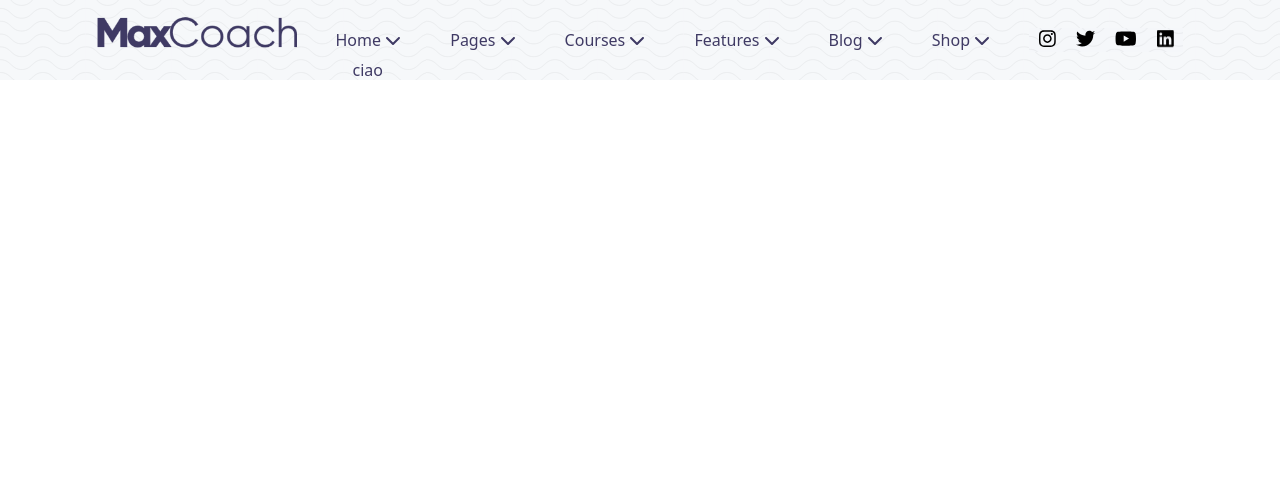
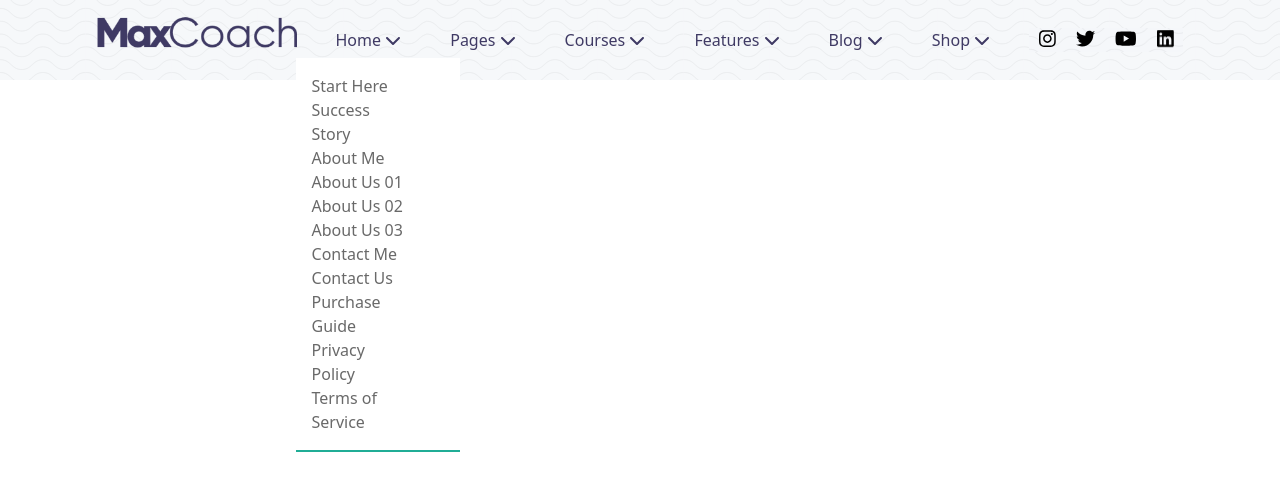
Before and after one commit to Matteo-Nesti/proj-html-vuejs, a Vue app: page / in a window 1280 px wide. Both pictures are taken after a click on the link "Home". Shown: the top 490 px of the page. Built offline with nearby package versions, Linux system fonts and the light colour scheme.

Commit message:
end header menu links

```diff
--- a/src/assets/style/vars.scss
+++ b/src/assets/style/vars.scss
@@ -7,4 +7,4 @@ $cream: #f8f8f8;
 $dark-cream: #f5f1ed;
 $dark-gray: #696969;
 $purple: #8c89a2;
-$full-white: #8c89a2;
+$full-white: #fff;
--- a/src/components/PageHeaderMenu.vue
+++ b/src/components/PageHeaderMenu.vue
@@ -1,14 +1,19 @@
 <template>
     <nav class="d-flex" v-for="(item, i) in items">
-        <a href="#" @click="showMenu(i)">
-            {{ item.title }}
-            <font-awesome-icon :icon="['fas', 'chevron-down']" />
-        </a>
+
+        <div>
+            <a href="#" @click="showMenu(i)" class="link-title">
+                {{ item.title }}
+                <font-awesome-icon :icon="['fas', 'chevron-down']" />
+            </a>
+        </div>
+
         <ul v-show="dropDrownIndex === i">
-            <li>
-                <a href="#">ciao</a>
+            <li v-for="voice in item.voices">
+                <a href="#">{{ voice }}</a>
             </li>
         </ul>
+
     </nav>
 </template>
 <script>
@@ -17,18 +22,18 @@ export default {
     data() {
         return {
             showDropDown: false,
-            dropDrownIndex: -1,
+            dropDrownIndex: NaN,
         }
     },
 
     props: {
-        items: Array
+        items: Array,
     },
 
     methods: {
         showMenu(index) {
             if (this.dropDrownIndex === index) {
-                this.dropDrownIndex = -1
+                this.dropDrownIndex = NaN
             }
             else {
                 this.dropDrownIndex = index
@@ -47,7 +52,7 @@ export default {
 nav {
     position: relative;
 
-    a {
+    .link-title {
         color: $second-color;
         text-decoration: none;
         margin: 0 10px;
@@ -57,10 +62,22 @@ nav {
 }
 
 ul {
+    padding: 1rem 3rem 1rem 1rem;
+    margin: 0;
     list-style: none;
     position: absolute;
-    left: -15px;
+    left: -30px;
     top: 30px;
+    background-color: $full-white;
+    border-bottom: $main-color solid 2px;
 
+    li {
+        width: 100px;
+    }
+
+    a {
+        color: $dark-gray;
+        text-decoration: none;
+    }
 }
 </style>
```
